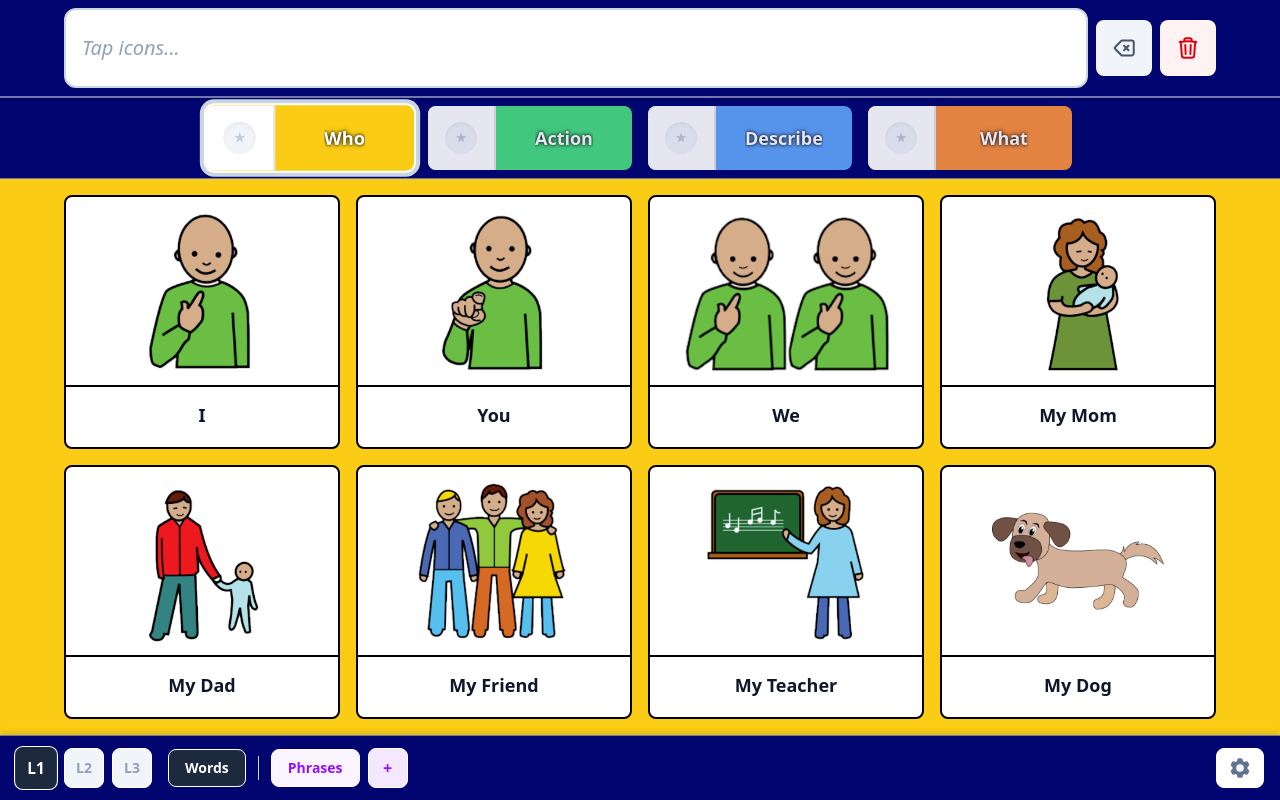
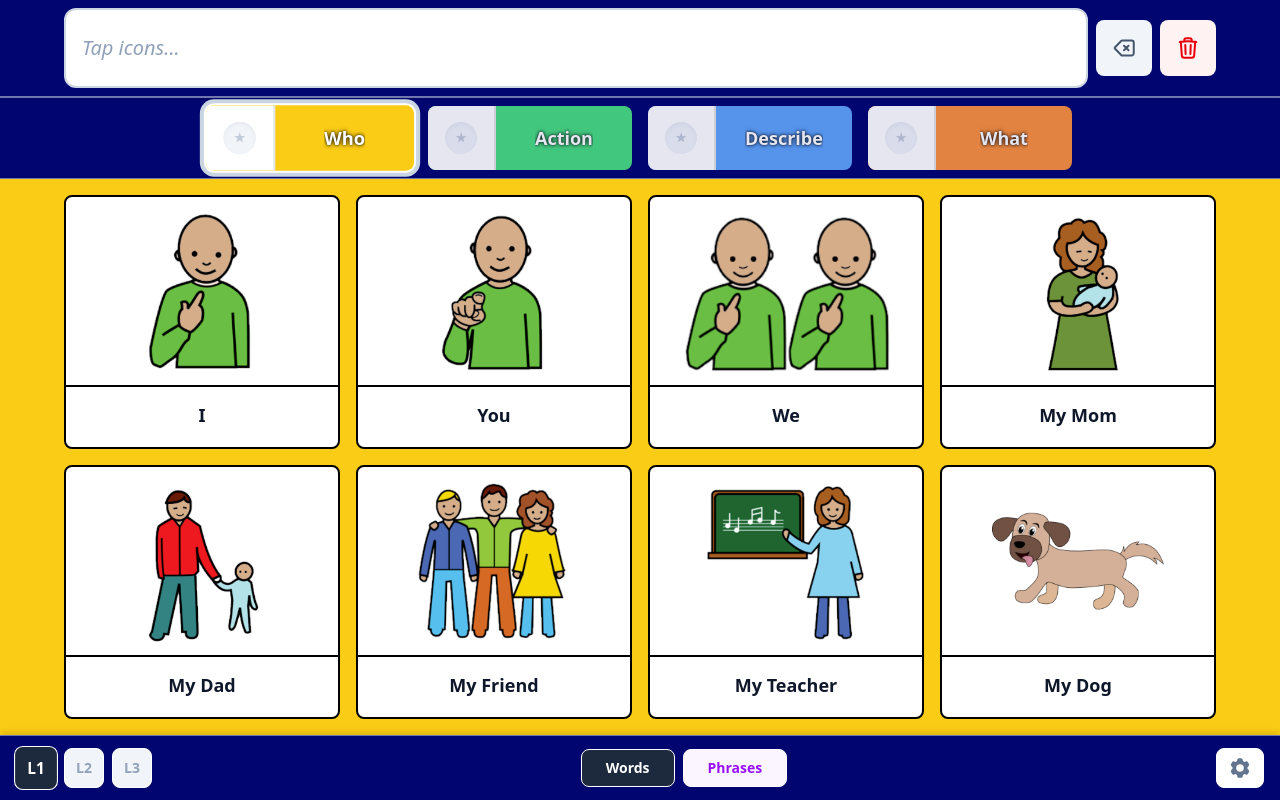
Before and after one commit to davisgulf7/tlc-easy-writer, a React (Vite) app: page / in a window 1280 px wide. Built offline with nearby package versions, Linux system fonts and the light colour scheme.

Commit message:
Refactor phrase navigation: tabs top, simple footer

```diff
--- a/src/components/layout/MainLayout.tsx
+++ b/src/components/layout/MainLayout.tsx
@@ -11,10 +11,6 @@ export const MainLayout: React.FC = () => {
     const {
         level, setLevel,
         viewMode, setViewMode,
-        activePhraseTabId, setActiveTab,
-        phraseTabs,
-        setTabModalConfig,
-        isEditMode,
         clearSentence
     } = useStore();
     const [isSettingsOpen, setIsSettingsOpen] = React.useState(false);
@@ -23,16 +19,6 @@ export const MainLayout: React.FC = () => {
     React.useEffect(() => {
         // Any init logic
     }, []);
-
-    const handlePhraseSetClick = (tabId: string) => {
-        // If we are already in phrase mode and clicking a different tab, just set active.
-        // If we are in vocab mode, switch to phrase mode AND set active.
-        if (viewMode !== 'phrases') {
-            setViewMode('phrases');
-        }
-        setActiveTab(tabId, 'phrases');
-        clearSentence();
-    };
 
     return (
         <div className="fixed inset-0 overflow-hidden flex flex-col font-sans">
@@ -68,15 +54,15 @@ export const MainLayout: React.FC = () => {
                 </div>
 
                 {/* Navigation / Modes Area */}
-                <div className="flex items-center gap-2 flex-1 overflow-x-auto no-scrollbar mask-fade">
-                    {/* Words Button (Fixed) */}
+                <div className="flex items-center gap-2 flex-1 justify-center">
+                    {/* Words Button */}
                     <button
                         onClick={() => {
                             setViewMode('vocabulary');
                             clearSentence();
                         }}
                         className={clsx(
-                            "px-4 py-2 rounded-full text-sm font-bold transition-all whitespace-nowrap shrink-0 border border-white",
+                            "px-6 py-2 rounded-full text-sm font-bold transition-all border border-white",
                             viewMode === 'vocabulary'
                                 ? "bg-slate-800 text-white shadow-md"
                                 : "bg-slate-100 text-slate-500 hover:bg-slate-200 hover:text-slate-700"
@@ -85,68 +71,20 @@ export const MainLayout: React.FC = () => {
                         Words
                     </button>
 
-                    {/* Divider */}
-                    <div className="w-px h-6 bg-slate-300 shrink-0 mx-1"></div>
-
-                    {/* Phrase Sets Buttons */}
-                    {/* Render ALL Phrase Tabs as buttons here */}
-                    {phraseTabs.map(tab => (
-                        <button
-                            key={tab.id}
-                            onClick={() => handlePhraseSetClick(tab.id)}
-                            onDoubleClick={() => {
-                                if (isEditMode && tab.isRemovable) {
-                                    setTabModalConfig({ type: 'rename', tabId: tab.id, initialValue: tab.label });
-                                }
-                            }}
-                            className={clsx(
-                                "px-4 py-2 rounded-full text-sm font-bold transition-all whitespace-nowrap flex items-center gap-2 shrink-0 border border-white",
-                                (viewMode === 'phrases' && activePhraseTabId === tab.id)
-                                    ? "bg-purple-600 text-white shadow-md"
-                                    : "bg-purple-50 text-purple-600 hover:bg-purple-100 border border-purple-100"
-                            )}
-                        >
-                            {tab.id === 'core' ? 'Phrases' : tab.label}
-                            {isEditMode && tab.isRemovable && (
-                                <span
-                                    onClick={(e) => {
-                                        e.stopPropagation();
-                                        setTabModalConfig({ type: 'rename', tabId: tab.id, initialValue: tab.label });
-                                    }}
-                                    className="text-white/70 hover:text-white"
-                                >
-                                    ✏️
-                                </span>
-                            )}
-                        </button>
-                    ))}
-
-                    {/* Add Phrase Category Button */}
+                    {/* Phrases Button (Toggle) */}
                     <button
                         onClick={() => {
-                            // Helper to add new phrase set
-                            setTabModalConfig({ type: 'add', initialValue: '' });
-                            // This config is observed by VocabularyGrid which renders the modal.
-                            // Ideally MainLayout should render properties if we want it global.
-                            // But Grid has the modal code currently.
-                            // Verify: Yes, VocabularyGrid renders it.
-                            // When we click this, does Grid know we mean "Phrases"?
-                            // The 'viewMode' impacts the modal logic inside 'VocabularyGrid'?
-                            // Yes: 'addTab' uses 'viewMode' from store.
-                            // So we must ensure viewMode is 'phrases' before adding?
-                            // Logic inside VocabularyGrid.confirmTabModal uses store.viewMode.
-                            // So if user clicks [+] while in Vocab mode, it would add a Vocab tab.
-                            // But the button is visually grouped with phrases.
-                            // Fix: Force viewMode 'phrases' when clicking this specific [+] or pass type to modalConfig?
-                            // ModalConfig doesn't support type override, it relies on store state.
-                            // Let's force switch to Phrases first?
                             setViewMode('phrases');
-                            setTabModalConfig({ type: 'add', initialValue: '' });
+                            clearSentence();
                         }}
-                        className="w-10 h-10 rounded-full bg-purple-100 text-purple-600 flex items-center justify-center font-bold hover:bg-purple-200 transition-colors shrink-0 border border-white"
-                        title="Add Phrase Set"
+                        className={clsx(
+                            "px-6 py-2 rounded-full text-sm font-bold transition-all border border-white",
+                            viewMode === 'phrases'
+                                ? "bg-purple-600 text-white shadow-md"
+                                : "bg-purple-50 text-purple-600 hover:bg-purple-100 border border-purple-100"
+                        )}
                     >
-                        +
+                        Phrases
                     </button>
                 </div>
 
--- a/src/components/layout/VocabularyGrid.tsx
+++ b/src/components/layout/VocabularyGrid.tsx
@@ -12,7 +12,7 @@ export const VocabularyGrid: React.FC = () => {
         // Tab Data (Vocab)
         tabs, activeTabId,
         // Tab Data (Phrases)
-        phraseContent, activePhraseTabId,
+        phraseContent, activePhraseTabId, phraseTabs,
         // Actions
         setActiveTab, addTab, updateTab, removeTab, tabContent, clearSentence,
         // UI
@@ -213,35 +213,38 @@ export const VocabularyGrid: React.FC = () => {
                 </div>
             )}
 
-            {/* Level 3 Tabs (Vocabulary Only - Phrases are in Footer) */}
-            {level === 3 && viewMode === 'vocabulary' && (
+            {/* Top Tabs (Level 3 Vocab OR All Levels Phrase Mode) */}
+            {((level === 3 && viewMode === 'vocabulary') || viewMode === 'phrases') && (
                 <div className="shrink-0 min-h-12 bg-slate-100 border-b border-slate-200 flex items-center px-4 gap-2 mb-4 overflow-x-auto">
-                    {tabs.map(tab => (
+                    {(viewMode === 'phrases' ? phraseTabs : tabs).map(tab => {
+                        const isActive = (viewMode === 'phrases' ? activePhraseTabId : activeTabId) === tab.id;
+                        return (
                             <div
                                 key={tab.id}
-                            onClick={() => setActiveTab(tab.id)}
+                                onClick={() => setActiveTab(tab.id, viewMode)}
                                 onDoubleClick={() => isEditMode && tab.isRemovable && setTabModalConfig({ type: 'rename', tabId: tab.id, initialValue: tab.label })}
                                 className={clsx(
                                     "px-4 py-2 rounded-t-lg border border-b-0 text-sm font-bold cursor-pointer select-none whitespace-nowrap transition-colors flex items-center gap-2",
-                                activeTabId === tab.id
+                                    isActive
                                         ? "bg-white border-slate-300 text-slate-800"
                                         : "text-slate-400 hover:bg-slate-200 border-transparent hover:text-slate-600"
                                 )}
                             >
-                            {tab.label}
+                                {tab.id === 'core' && viewMode === 'phrases' ? 'Phrases' : tab.label}
                                 {isEditMode && tab.isRemovable && (
                                     <span onClick={(e) => { e.stopPropagation(); setTabModalConfig({ type: 'rename', tabId: tab.id, initialValue: tab.label }); }} className="text-xs opacity-50 hover:opacity-100">✏️</span>
                                 )}
                             </div>
-                    ))}
+                        );
+                    })}
 
                     {/* Add Tab Button */}
                     {isEditMode && (
                         <button
                             onClick={() => setTabModalConfig({ type: 'add', initialValue: '' })}
-                            className="px-3 py-1 rounded-full bg-blue-100 text-blue-600 hover:bg-blue-200 text-xs font-bold"
+                            className="px-3 py-1 rounded-full bg-blue-100 text-blue-600 hover:bg-blue-200 text-xs font-bold whitespace-nowrap"
                         >
-                            + Add Folders
+                            + {viewMode === 'phrases' ? 'Add Set' : 'Add Folder'}
                         </button>
                     )}
                 </div>
```
Lines whose indentation alone changed are shown as unchanged.
